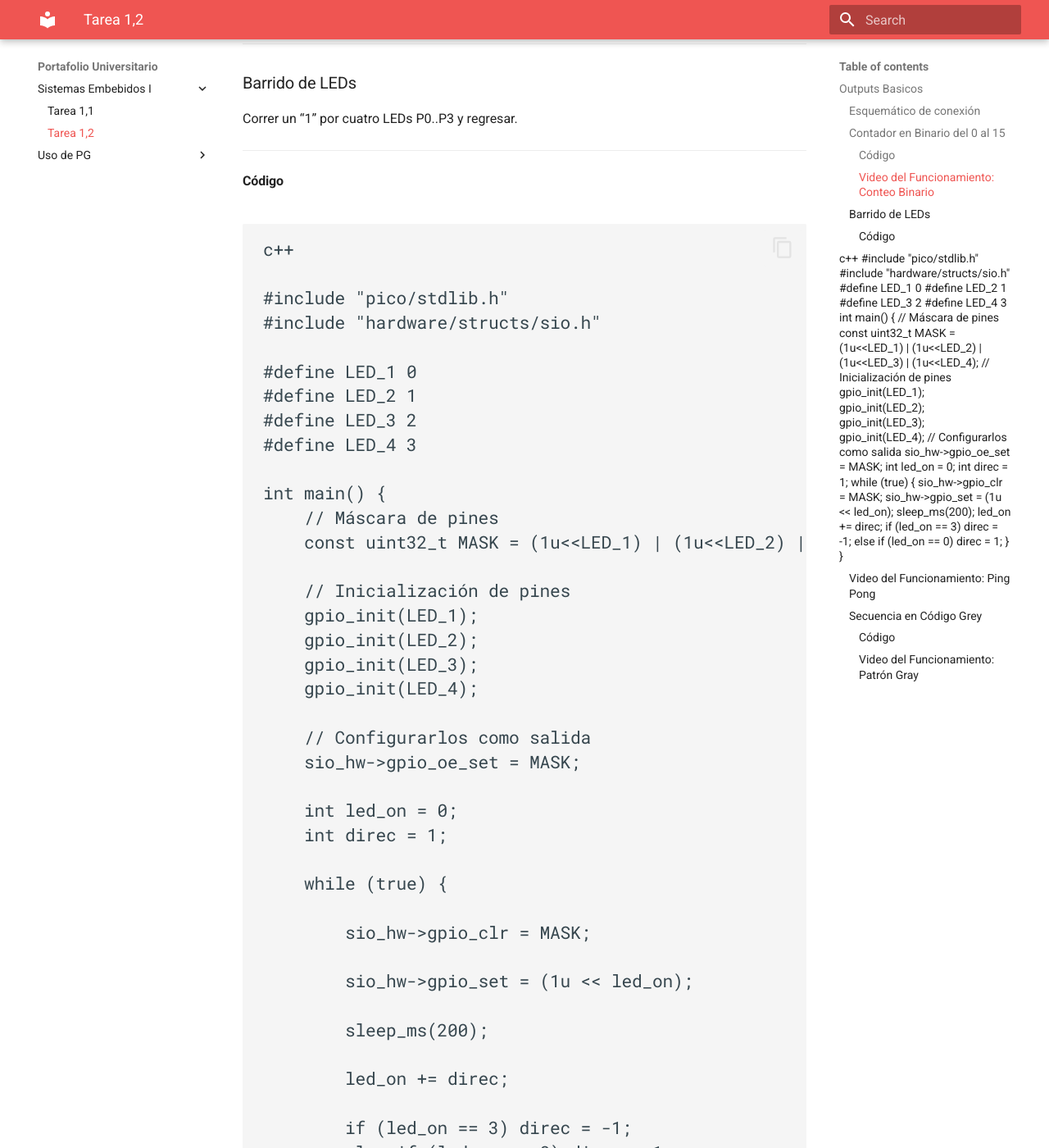
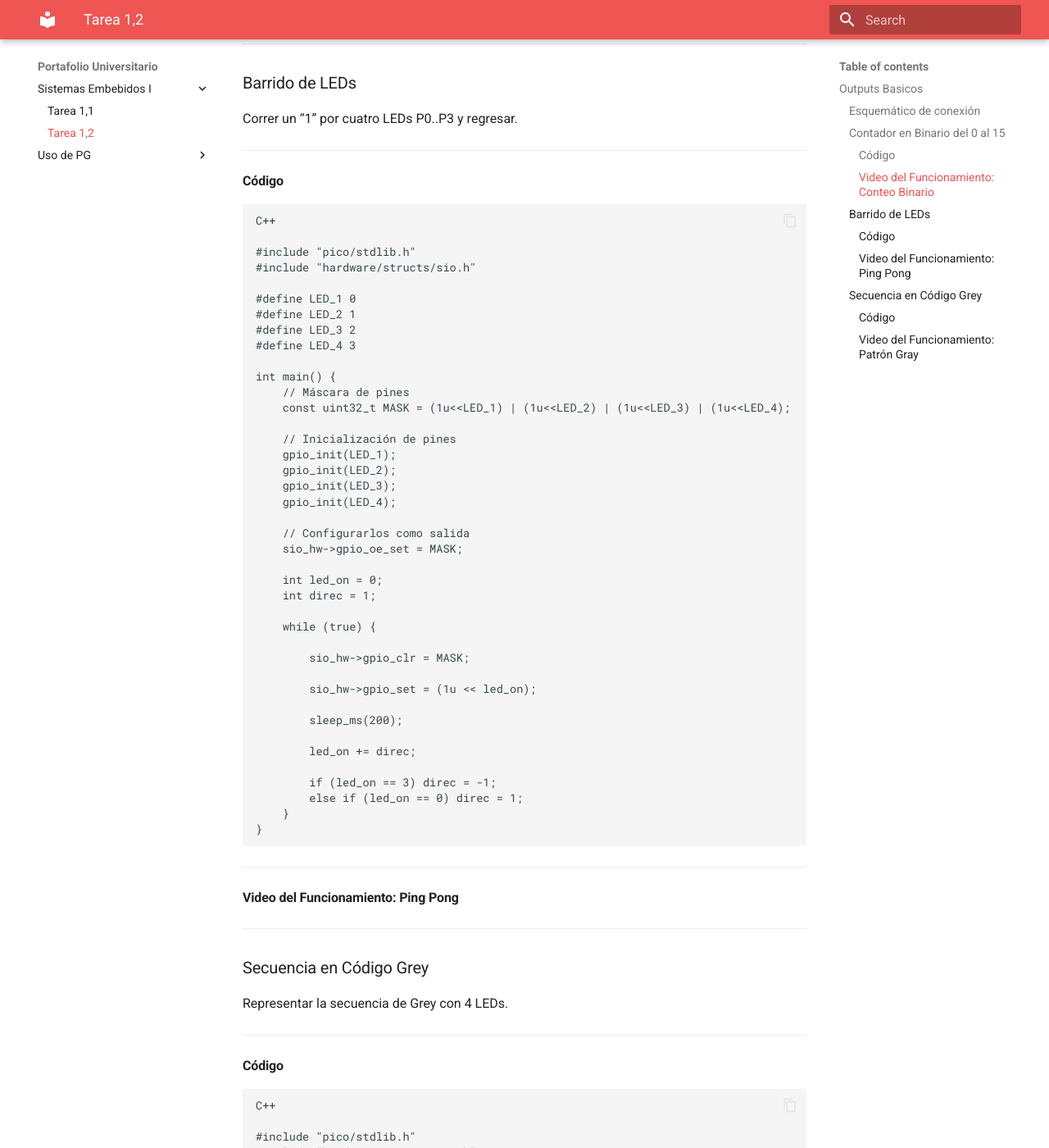
Before and after one commit to Oskihgez/Mi-Portafolio, an MkDocs documentation site: the page built from docs/Sistemas_Embebidos_I/Tarea_1,2.md, in a window 1280 px wide and 1400 px high, scrolled down 1854 px. Shown: the whole window at 82% size. Built offline with MkDocs 1.6.1 and Material for MkDocs 9.7.7, drawn with Linux system fonts in a browser that asks for light colours.

Commit message:
cambio III

````diff
--- a/docs/Sistemas_Embebidos_I/Tarea_1,2.md
+++ b/docs/Sistemas_Embebidos_I/Tarea_1,2.md
@@ -73,8 +73,7 @@ Correr un “1” por cuatro LEDs P0..P3 y regresar.
 #### Código
 
 ``` codigo
-
-c++
+C++
 
 #include "pico/stdlib.h"
 #include "hardware/structs/sio.h"
@@ -114,8 +113,8 @@ int main() {
         else if (led_on == 0) direc = 1;
     }
 }
+```
 
-```
 ---
 
 #### Video del Funcionamiento: Ping Pong
@@ -133,8 +132,7 @@ Representar la secuencia de Grey con 4 LEDs.
 #### Código
 
 ``` codigo
-
-c++
+C++
 
 #include "pico/stdlib.h"
 #include "hardware/structs/sio.h"
@@ -202,7 +200,6 @@ int main() {
         sleep_ms(500);
     }
 }
-
 ```
 
 ---
````
